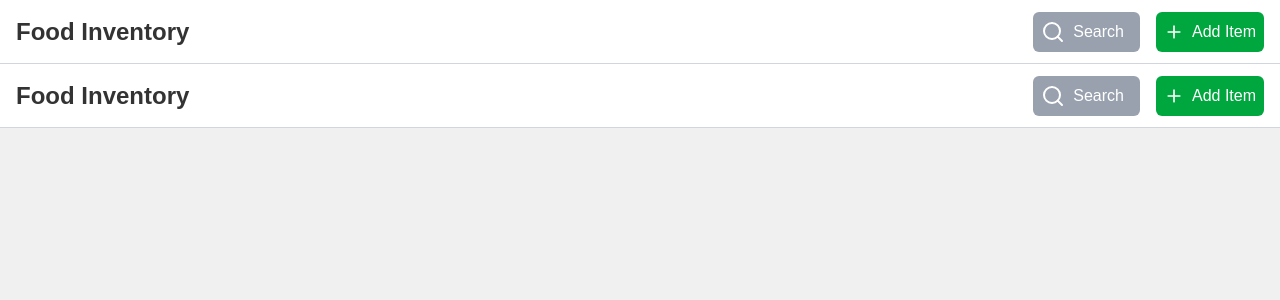
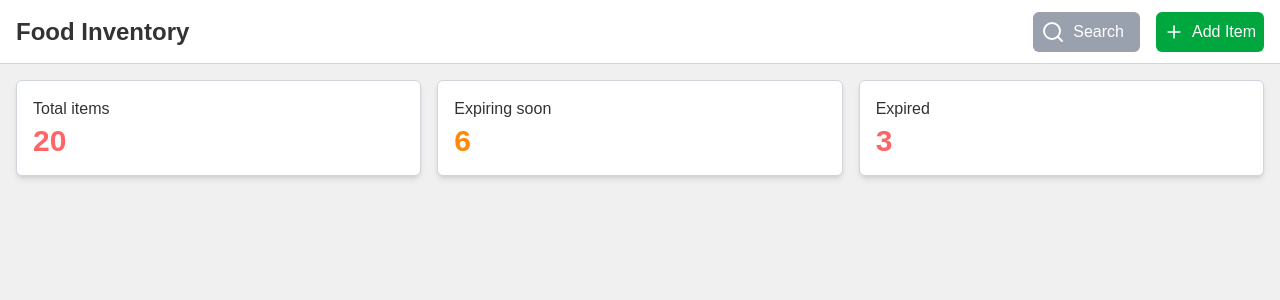
Before and after one commit to GastonCarg/household-inventory, a Next.js app: page / in a window 1280 px wide. Shown: the top 300 px of the page. Built offline with nearby package versions, Linux system fonts and the light colour scheme.

Commit message:
fix: improves header component

```diff
--- a/src/(contexts)/searchContext/page.tsx
+++ b/src/(contexts)/searchContext/page.tsx
@@ -1,14 +1,18 @@
-'use client';
+"use client";
 
-import React, { createContext, useState } from 'react';
+import React, { createContext, useState } from "react";
 
 const SearchContext = createContext({
-  searchValue: '',
+  searchValue: "",
   handleSetSearchValue: (value: string) => {},
 });
 
-export const SearchContextProvider = ({ children }: { children: React.ReactNode }) => {
-  const [searchValue, setSearchValue] = useState<string>('');
+export const SearchContextProvider = ({
+  children,
+}: {
+  children: React.ReactNode;
+}) => {
+  const [searchValue, setSearchValue] = useState<string>("");
 
   const handleSetSearchValue = (value: string) => {
     setSearchValue(value);
@@ -18,7 +22,9 @@ export const SearchContextProvider = ({ children }: { children: React.ReactNode
     searchValue,
     handleSetSearchValue,
   };
-  return <SearchContext.Provider value={value}>{children}</SearchContext.Provider>;
+  return (
+    <SearchContext.Provider value={value}>{children}</SearchContext.Provider>
+  );
 };
 
 export default SearchContext;
--- /dev/null
+++ b/src/app/(header)/header.tsx
@@ -0,0 +1,25 @@
+'use client';
+
+import { Plus } from "lucide-react";
+
+import SearchComponent from "../(search)/searchComponent";
+
+const Header = () => {
+  return (
+    <header className="flex h-16 items-center justify-between border-b border-gray-300 bg-white">
+      <label className="p-4 text-2xl font-bold">Food Inventory</label>
+      <div className="grid grid-flow-col gap-4 p-4">
+        <SearchComponent />
+        <button
+          className="rounded-md bg-green-600 border-none p-2 text-white flex items-center gap-2 hover:bg-green-700 focus:outline-none focus:ring-2 focus:ring-green-500"
+          onMouseUp={() => alert("Open modal")}
+        >
+          <Plus className="h-5 w-5 text-white" />
+          <span>Add Item</span>
+        </button>
+      </div>
+    </header>
+  );
+};
+
+export default Header;
--- a/src/app/(header)/page.tsx
+++ /dev/null
@@ -1,94 +0,0 @@
-"use client";
-
-import { Plus, Search } from "lucide-react";
-import React, { useContext, useEffect, useRef, useState } from "react";
-import SearchContext from "../../(contexts)/searchContext/page";
-
-const Header = () => {
-  const [inputValue, setInputValue] = useState<string>("");
-  const { handleSetSearchValue } = useContext(SearchContext);
-
-  const searchInputRef = useRef<HTMLInputElement>(null);
-
-  const handleInputValue = (e: React.ChangeEvent<HTMLInputElement>) => {
-    e.preventDefault();
-    setInputValue(e.target.value);
-  };
-
-  const handleClickSearch = () => {
-    const element = document.getElementById("search");
-    if (element) {
-      element.classList.remove("hidden");
-      element.classList.add("block");
-    }
-
-    const buttonElement = document.getElementById("searchButton");
-    if (buttonElement) {
-      buttonElement.classList.add("hidden");
-    }
-    focusSearch();
-  };
-
-  const focusSearch = () => {
-    searchInputRef.current?.focus();
-  };
-
-  const getResults = (event: React.KeyboardEvent<HTMLInputElement>) => {
-    if (event.key === "Enter") {
-      const search = document.getElementById("search");
-      const searchButton = document.getElementById("searchButton");
-      if (search) {
-        search.classList.remove("block");
-        search.classList.add("hidden");
-      }
-
-      if (searchButton) {
-        searchButton.classList.remove("hidden");
-        searchButton.classList.add("block");
-      }
-    }
-  };
-
-  useEffect(() => {
-    const timeoutId = setTimeout(() => {
-      handleSetSearchValue(inputValue);
-    }, 600);
-
-    return () => clearTimeout(timeoutId);
-  }, [inputValue]);
-
-  return (
-    <header className="flex h-16 items-center justify-between border-b border-gray-300 bg-white">
-      <label className="p-4 text-2xl font-bold">Food Inventory</label>
-      <div className="grid grid-flow-col gap-4 p-4">
-        <button
-          id="searchButton"
-          onClick={handleClickSearch}
-          className="rounded-md bg-gray-400 border-none p-2 text-white flex items-center hover:bg-gray-600 max-h-10"
-        >
-          <Search />
-          <span className="text-white p-2">Search</span>
-        </button>
-        <input
-          id="search"
-          type="search"
-          ref={searchInputRef}
-          placeholder="Search..."
-          className="rounded-md bg-gray-200 p-2 focus:ring-2 focus:ring-gray-500 focus:outline-none hidden"
-          value={inputValue}
-          onChange={handleInputValue}
-          onKeyUp={getResults}
-        />
-        <button
-          className="rounded-md bg-green-600 border-none p-2 text-white flex items-center gap-2 hover:bg-green-700 focus:outline-none focus:ring-2 focus:ring-green-500"
-          onMouseUp={() => alert("Open modal")}
-        >
-          <Plus className="h-5 w-5 text-white" />
-          <span>Add Item</span>
-        </button>
-      </div>
-    </header>
-  );
-};
-
-export default Header;
--- /dev/null
+++ b/src/app/(search)/searchComponent.tsx
@@ -0,0 +1,64 @@
+"use client";
+
+import { Search } from "lucide-react";
+import React, { useContext, useEffect, useRef, useState } from "react";
+import SearchContext from "../../(contexts)/searchContext/page";
+
+const SearchComponent: React.FC = () => {
+  const [inputValue, setInputValue] = useState<string>("");
+  const [isInputVisible, setIsInputVisible] = useState(false);
+  const { handleSetSearchValue } = useContext(SearchContext);
+  const searchInputRef = useRef<HTMLInputElement>(null);
+
+  const handleInputValue = (e: React.ChangeEvent<HTMLInputElement>) => {
+    setInputValue(e.target.value);
+  };
+
+  const handleClickSearch = () => {
+    setIsInputVisible(true);
+    setTimeout(() => searchInputRef.current?.focus(), 0);
+  };
+
+  const getResults = (event: React.KeyboardEvent<HTMLInputElement>) => {
+    if (event.key === "Enter") {
+      // TODO: apply search
+      setIsInputVisible(false);
+    }
+  };
+
+  useEffect(() => {
+    const timeoutId = setTimeout(() => {
+      handleSetSearchValue(inputValue);
+    }, 600);
+
+    return () => clearTimeout(timeoutId);
+  }, [inputValue]);
+
+  return (
+    <div className="flex items-center gap-2">
+      {!isInputVisible && (
+        <button
+          onClick={handleClickSearch}
+          className="rounded-md bg-gray-400 border-none p-2 text-white flex items-center hover:bg-gray-600 max-h-10"
+        >
+          <Search />
+          <span className="text-white p-2">Search</span>
+        </button>
+      )}
+
+      {isInputVisible && (
+        <input
+          type="search"
+          ref={searchInputRef}
+          placeholder="Search..."
+          className="rounded-md bg-gray-200 p-2 focus:ring-2 focus:ring-gray-500 focus:outline-none transition-all"
+          value={inputValue}
+          onChange={handleInputValue}
+          onKeyUp={getResults}
+        />
+      )}
+    </div>
+  );
+};
+
+export default SearchComponent;
--- a/src/app/page.tsx
+++ b/src/app/page.tsx
@@ -1,11 +1,12 @@
-import GenericCard from '@/components/GenericCard';
+import GenericCard from "@/components/GenericCard";
 
 const Home = () => {
   return (
-    <div className='grid grid-cols-3 gap-4 p-4'>
-      <GenericCard title='Total items' count='20' color='black'/>
-      <GenericCard title='Expiring soon' count='6' color='orange'/>
-      <GenericCard title='Expired' count='3' color='red'/>
+    // TODO: Add i18n to translation
+    <div className="grid grid-cols-3 gap-4 p-4">
+      <GenericCard title="Total items" count="20" color="black" />
+      <GenericCard title="Expiring soon" count="6" color="orange" />
+      <GenericCard title="Expired" count="3" color="red" />
     </div>
   );
 };
```
Also changed, not shown: src/app/layout.tsx (+12 -12 lines).
